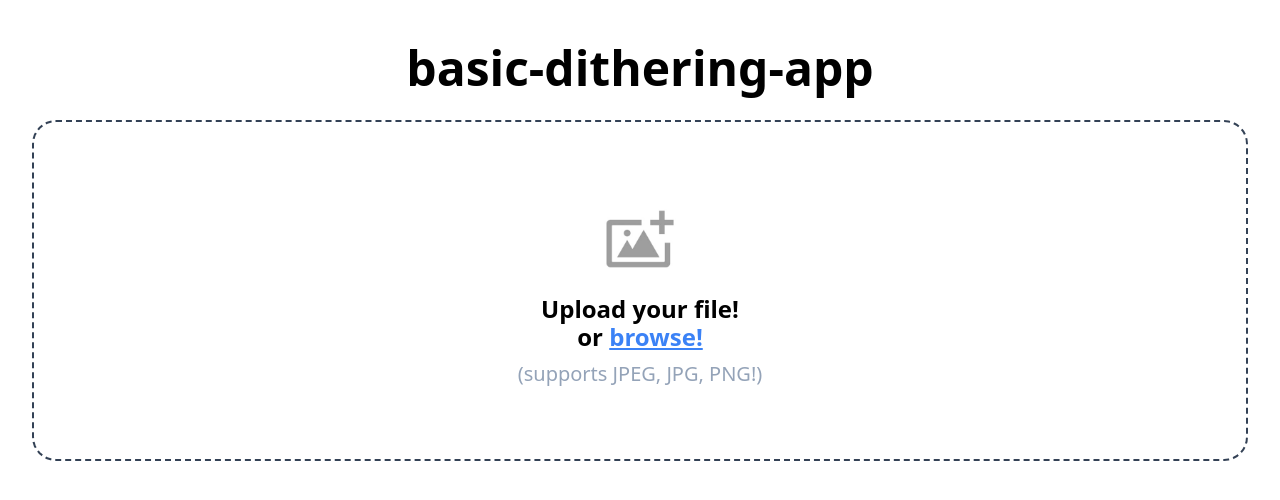
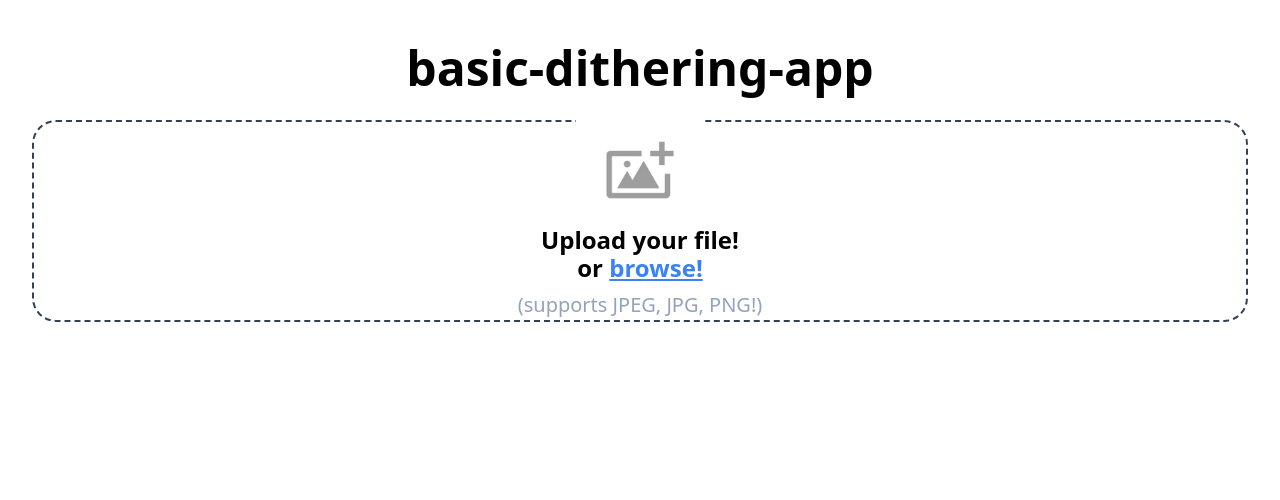
Before and after one commit to ameya-g-git/basic-dithering-app, a React (Vite) app in the folder frontend/: page / in a window 1280 px wide. Shown: the top 500 px of the page. Built offline with nearby package versions, Linux system fonts and the light colour scheme.

Commit message:
fixed rendering of components in App.tsx

```diff
--- a/frontend/src/App.tsx
+++ b/frontend/src/App.tsx
@@ -7,10 +7,12 @@ function App() {
     const [imgState, uploadHandler, selectHandler, ditherHandler] = useUploadedFiles([]);
 
     return (
-        <main className="flex flex-col items-center w-full h-screen gap-4 p-8">
+        <main className="flex flex-col items-center w-full h-[150vh] gap-4 p-8">
             <h1 className="font-bold">basic-dithering-app</h1>
             <FileUpload onUpload={uploadHandler} />
-            <form className="flex flex-row justify-between w-full gap-4 mb-16 h-2/5" id="dither-form">
+            {imgState.length > 0 && (
+                <form className="flex flex-col items-center gap-12 h-2/5" id="dither-form">
+                    <div className="flex flex-row justify-between w-full gap-4 mb-16">
                         {imgState.map((image) => (
                             <ImageInput
                                 key={image.id}
@@ -20,7 +22,19 @@ function App() {
                                 onChange={selectHandler}
                             />
                         ))}
+                    </div>
+                    <button
+                        formAction="submit"
+                        className="w-full h-16 text-white bg-black rounded-lg"
+                        onClick={(e) => {
+                            e.preventDefault();
+                            imgState.map((img) => console.log(img.dither));
+                        }}
+                    >
+                        SUBMIT
+                    </button>
                 </form>
+            )}
         </main>
     );
 }
```
Lines whose indentation alone changed are shown as unchanged.
